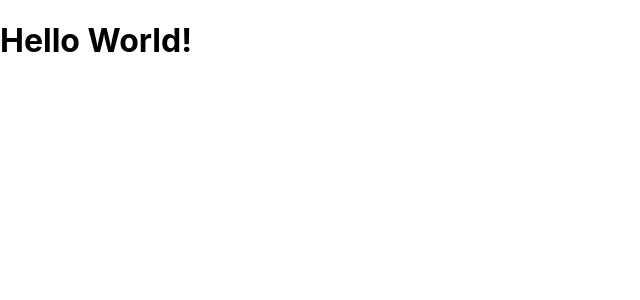
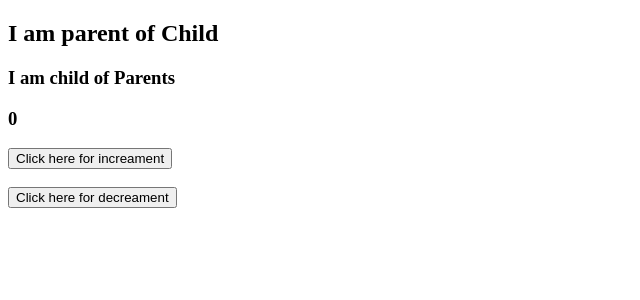
Before and after one commit to sameerasad/redux-course, a React (Create React App) app: page / in a window 1280 px wide. Shown: the top 300 px of the page, without its empty margins (0-640 px from the left). Built offline with nearby package versions, Linux system fonts and the light colour scheme.

Commit message:
make to componets of parent and child to pass props and add useState to add counter of increament and decreament

```diff
--- a/src/App.js
+++ b/src/App.js
@@ -1,9 +1,10 @@
 import "./App.css";
+import Parent from "./Parent";
 
 function App() {
   return (
     <div>
-      <h1> Hello World!</h1>
+      <Parent name=" Child " />
     </div>
   );
 }
--- /dev/null
+++ b/src/Child.js
@@ -0,0 +1,29 @@
+import React, { useState } from "react";
+
+function Child(props) {
+  const [count, setcount] = useState(0);
+  return (
+    <div>
+      <h3>I am child of {props.name}</h3>
+      <h3>{count}</h3>
+      <button
+        onClick={() => {
+          setcount(count + 1);
+        }}
+      >
+        Click here for increament
+      </button>
+      <br />
+      <br />
+      <button
+        onClick={() => {
+          setcount(count - 1);
+        }}
+      >
+        Click here for decreament
+      </button>
+    </div>
+  );
+}
+
+export default Child;
--- /dev/null
+++ b/src/Parent.js
@@ -0,0 +1,12 @@
+import React from "react";
+import Child from "./Child";
+
+const Parent = (props) => {
+  return (
+    <div>
+      <h2> I am parent of{props.name} </h2>
+      <Child name=" Parents" />
+    </div>
+  );
+};
+export default Parent;
--- a/src/index.css
+++ /dev/null
@@ -1,13 +0,0 @@
-body {
-  margin: 0;
-  font-family: -apple-system, BlinkMacSystemFont, 'Segoe UI', 'Roboto', 'Oxygen',
-    'Ubuntu', 'Cantarell', 'Fira Sans', 'Droid Sans', 'Helvetica Neue',
-    sans-serif;
-  -webkit-font-smoothing: antialiased;
-  -moz-osx-font-smoothing: grayscale;
-}
-
-code {
-  font-family: source-code-pro, Menlo, Monaco, Consolas, 'Courier New',
-    monospace;
-}
--- a/src/index.js
+++ b/src/index.js
@@ -1,17 +1,15 @@
-import React from 'react';
-import ReactDOM from 'react-dom';
-import './index.css';
-import App from './App';
-import reportWebVitals from './reportWebVitals';
+import React from "react";
+import ReactDOM from "react-dom";
+
+import App from "./App";
 
 ReactDOM.render(
   <React.StrictMode>
     <App />
   </React.StrictMode>,
-  document.getElementById('root')
+  document.getElementById("root")
 );
 
 // If you want to start measuring performance in your app, pass a function
 // to log results (for example: reportWebVitals(console.log))
 // or send to an analytics endpoint. Learn more: https://bit.ly/CRA-vitals
-reportWebVitals();
--- a/src/reportWebVitals.js
+++ /dev/null
@@ -1,13 +0,0 @@
-const reportWebVitals = onPerfEntry => {
-  if (onPerfEntry && onPerfEntry instanceof Function) {
-    import('web-vitals').then(({ getCLS, getFID, getFCP, getLCP, getTTFB }) => {
-      getCLS(onPerfEntry);
-      getFID(onPerfEntry);
-      getFCP(onPerfEntry);
-      getLCP(onPerfEntry);
-      getTTFB(onPerfEntry);
-    });
-  }
-};
-
-export default reportWebVitals;
```
Also changed, not shown: src/setupTests.js (deleted, +0 -5 lines), src/logo.svg (deleted), 1 other file (tests, documents, lock files or other folders).
